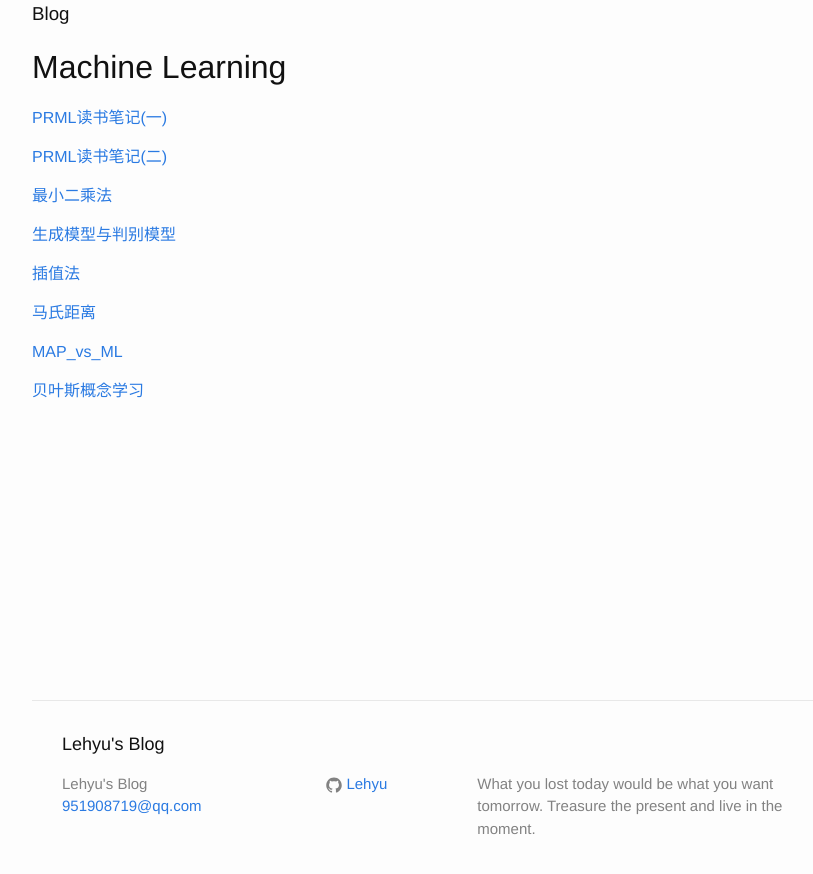
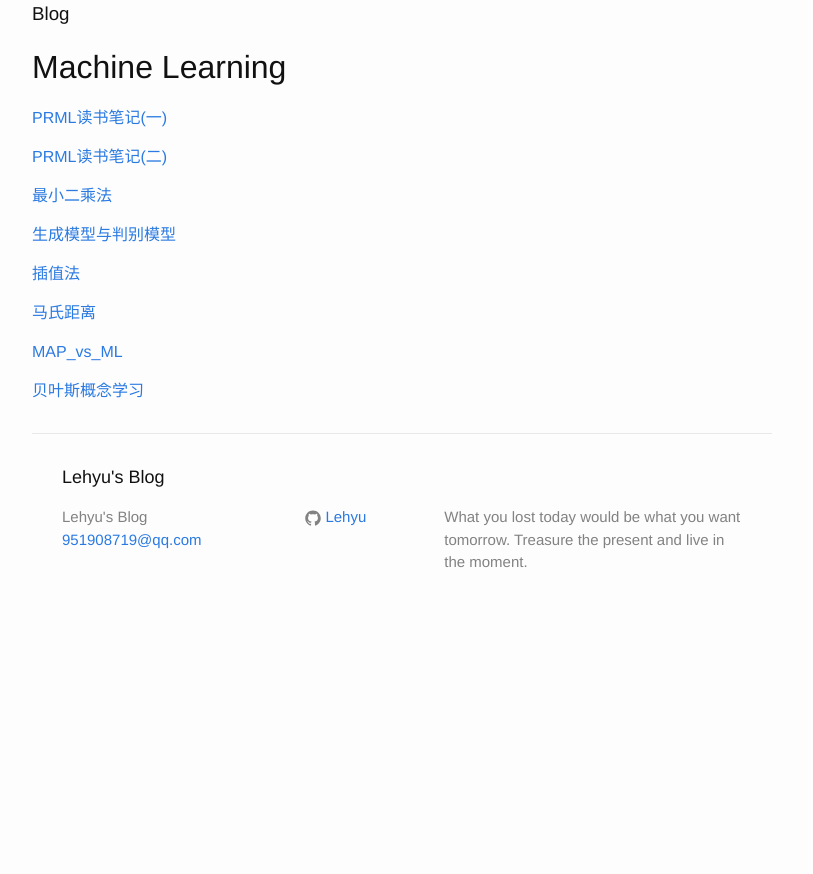
Before and after one commit to Lehyu/Blog, a Jekyll site: the page built from README.md, in a window 1280 px wide. Shown: the top 874 px of the page, without its empty margins (238-1051 px from the left). Built offline with Jekyll 4.4.1, drawn with Linux system fonts in a browser that asks for light colours; our own code applies the rules of GitHub Pages for plain Markdown files.

Commit message:
page config

```diff
--- a/_includes/footer.html
+++ b/_includes/footer.html
@@ -1,4 +1,4 @@
-<footer class="site-footer" id="footer">
+<footer class="site-footer">
 
   <div class="wrapper">
 
```
